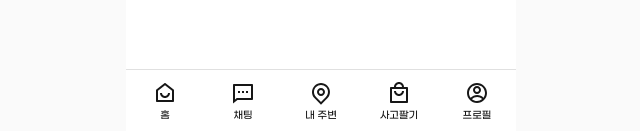
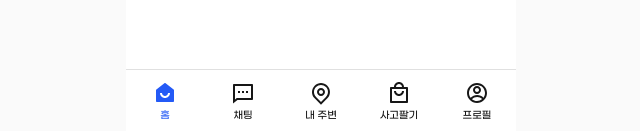
Before and after one commit to yeaseula/Mulbanggae, a Next.js app: page / in a window 1280 px wide. Shown: the part 666-797 px from the top of the page, without its empty margins (319-959 px from the left). Built offline with nearby package versions, Linux system fonts and the light colour scheme.

Commit message:
navigation : 경로별 css 설정 및 active icon 추가

```diff
--- a/components/navigation/navigation.tsx
+++ b/components/navigation/navigation.tsx
@@ -1,46 +1,62 @@
 "use client"
 import Link from "next/link"
+import { usePathname } from "next/navigation"
 import { RiHomeSmile2Line,
+    RiHomeSmile2Fill,
     RiMessage2Line,
+    RiMessage2Fill,
     RiMapPinLine,
+    RiMapPinFill,
     RiShoppingBag4Line,
-    RiAccountCircleLine } from "@remixicon/react"
+    RiShoppingBag4Fill,
+    RiAccountCircleLine,
+    RiAccountCircleFill
+} from "@remixicon/react"
 import styled from "styled-components"
 
 const NAVIGATION_ITEMS = [{
     id: 'main-home',
     icon: RiHomeSmile2Line,
+    activeIcon: RiHomeSmile2Fill,
     href: '/',
     text: '홈',
 },{
     id: 'chatting',
     icon: RiMessage2Line,
+    activeIcon: RiMessage2Fill,
     href: '/chat',
     text: '채팅',
 },{
     id: 'my-location',
     icon: RiMapPinLine,
+    activeIcon: RiMapPinFill,
     href: '/location',
     text: '내 주변',
 },{
     id: 'my-sellign',
     icon: RiShoppingBag4Line,
-    href: '/',
+    activeIcon: RiShoppingBag4Fill,
+    href: '/selling',
     text: '사고팔기',
 },{
     id: 'profile',
     icon: RiAccountCircleLine,
+    activeIcon: RiAccountCircleFill,
     href: '/profile',
     text: '프로필',
 }]
 
 export function Navigation() {
+    const pathname = usePathname()
     return (
         <NavigationWrapper>
             {NAVIGATION_ITEMS.map((ele)=>(
                 <NavigationDetail key={ele.id} href={ele.href}>
-                    <ele.icon size={24} />
-                    <p>{ele.text}</p>
+                    {pathname === ele.href ?
+                    <ele.activeIcon size={24} color="var(--main_color)"/>
+                    : <ele.icon size={24} />
+                }
+                    <p className={`${pathname === ele.href && 'text-(--main_color)'}`}>{ele.text}</p>
                 </NavigationDetail>
             ))}
         </NavigationWrapper>
```
